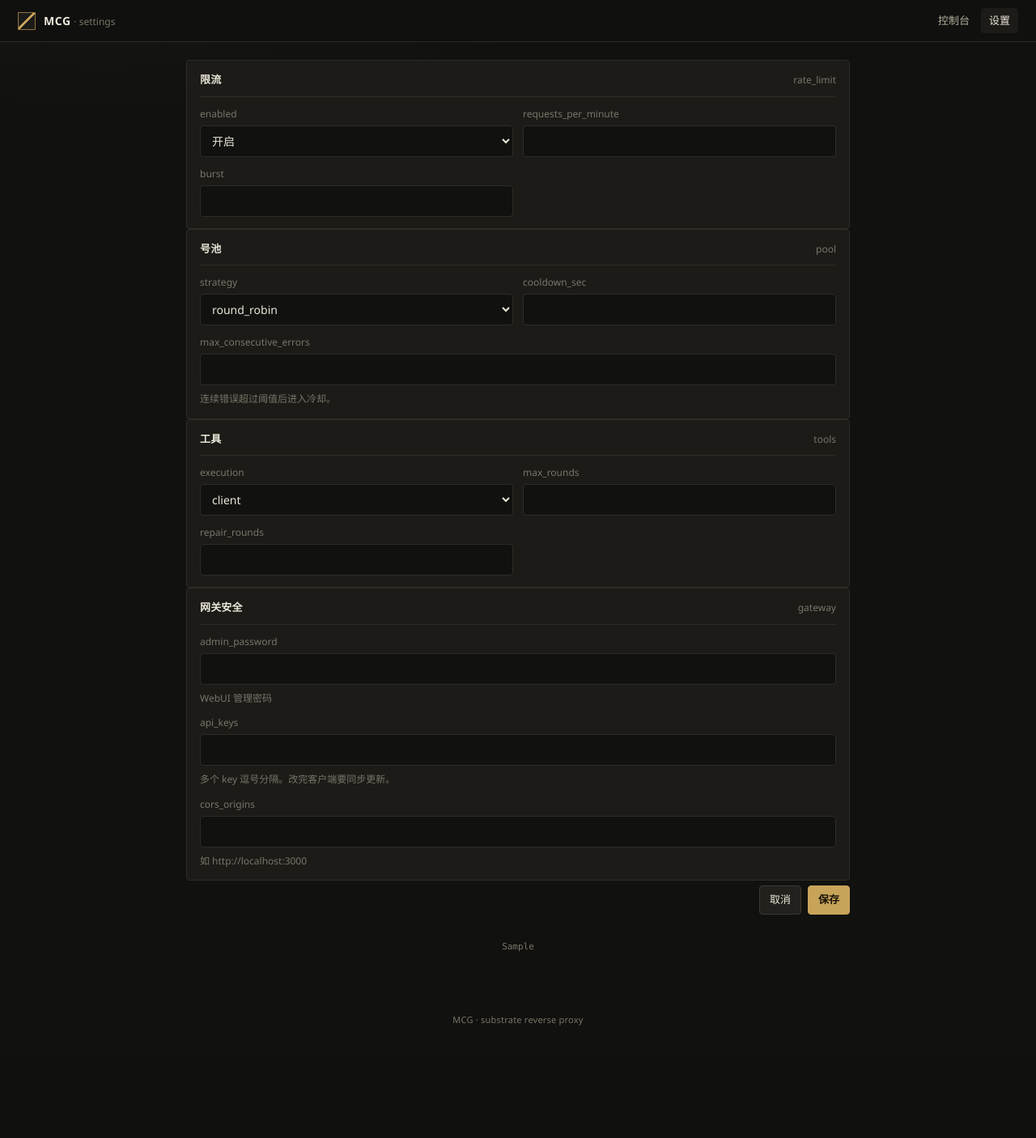
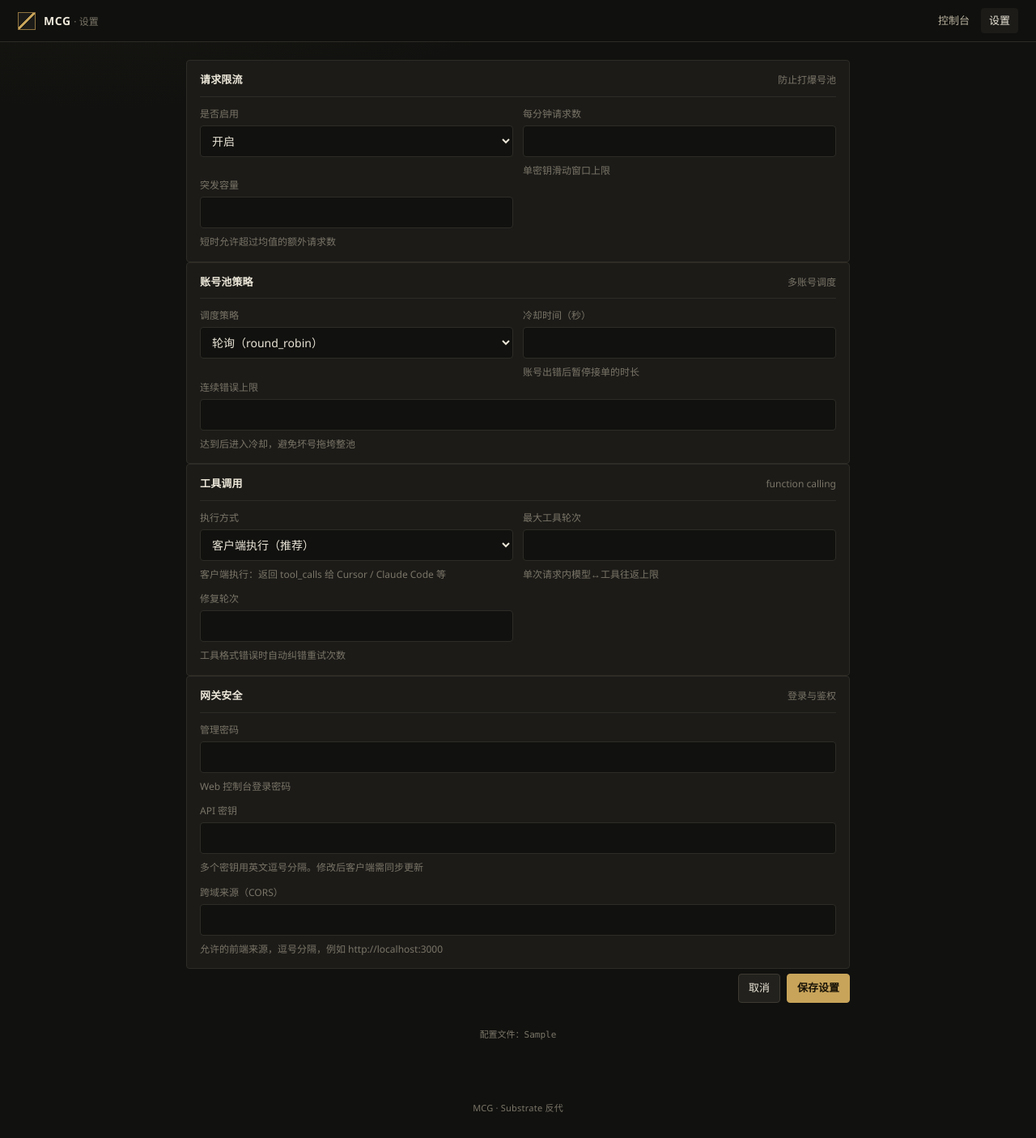
Before and after one commit to uefi2333/m365-copilot-gateway, a FastAPI app: template src/mcg/webui/templates/settings.html in a window 1280 px wide. Shown: the whole page at 81% size. Before the commit the page ends 1267 px from the top, so only its background shows below. Run offline with FastAPI, Linux system fonts and the light colour scheme; the template is opened without the code that fills it: most values are stand-ins (such as "Sample title", 1, 10 or a date in 2020); parts of the project's set-up code (start-up, migrations or seed data) failed here and were passed over.

Commit message:
fix(webui): Chinese settings; slim model list from 19 to 6

```diff
--- a/src/mcg/webui/templates/settings.html
+++ b/src/mcg/webui/templates/settings.html
@@ -12,7 +12,7 @@
       <div class="mark" aria-hidden="true"></div>
       <div>
         <a href="/ui"><strong>MCG</strong></a>
-        <span class="sub"> · settings</span>
+        <span class="sub"> · 设置</span>
       </div>
     </div>
     <nav class="nav">
@@ -23,112 +23,118 @@
 
   <main class="wrap" style="max-width:820px">
     {% if ok == "saved" %}
-      <div class="flash ok">设置已写入 config.yaml。部分项需重启生效。</div>
+      <div class="flash ok">设置已保存到 config.yaml。部分项需重启服务后生效。</div>
     {% elif err == "write" %}
-      <div class="flash err">写入失败: {{ msg }}</div>
+      <div class="flash err">写入失败：{{ msg }}</div>
     {% elif err == "auth" %}
-      <div class="flash err">请先登录</div>
+      <div class="flash err">请先登录管理后台</div>
     {% endif %}
 
     <form method="POST" action="/ui/settings/save">
       <section class="card">
-        <div class="hd"><h2>限流</h2><span class="meta">rate_limit</span></div>
+        <div class="hd"><h2>请求限流</h2><span class="meta">防止打爆号池</span></div>
         <div class="grid-2">
           <div class="field">
-            <label>enabled</label>
+            <label>是否启用</label>
             <select name="rate_limit.enabled">
               <option value="true" {% if config["rate_limit.enabled"] == True %}selected{% endif %}>开启</option>
               <option value="false" {% if config["rate_limit.enabled"] == False %}selected{% endif %}>关闭</option>
             </select>
           </div>
           <div class="field">
-            <label>requests_per_minute</label>
+            <label>每分钟请求数</label>
             <input name="rate_limit.requests_per_minute" value="{{ config.get('rate_limit.requests_per_minute', 60) }}" />
+            <p class="hint">单密钥滑动窗口上限</p>
           </div>
         </div>
         <div class="grid-2">
           <div class="field">
-            <label>burst</label>
+            <label>突发容量</label>
             <input name="rate_limit.burst" value="{{ config.get('rate_limit.burst', 10) }}" />
+            <p class="hint">短时允许超过均值的额外请求数</p>
           </div>
         </div>
       </section>
 
       <section class="card">
-        <div class="hd"><h2>号池</h2><span class="meta">pool</span></div>
+        <div class="hd"><h2>账号池策略</h2><span class="meta">多账号调度</span></div>
         <div class="grid-2">
           <div class="field">
-            <label>strategy</label>
+            <label>调度策略</label>
             <select name="pool.strategy">
-              <option value="round_robin" {% if config.get('pool.strategy') == 'round_robin' %}selected{% endif %}>round_robin</option>
-              <option value="sticky" {% if config.get('pool.strategy') == 'sticky' %}selected{% endif %}>sticky</option>
-              <option value="least_load" {% if config.get('pool.strategy') == 'least_load' %}selected{% endif %}>least_load</option>
+              <option value="round_robin" {% if config.get('pool.strategy') == 'round_robin' %}selected{% endif %}>轮询（round_robin）</option>
+              <option value="sticky" {% if config.get('pool.strategy') == 'sticky' %}selected{% endif %}>粘性（sticky，同用户跟号）</option>
+              <option value="least_load" {% if config.get('pool.strategy') == 'least_load' %}selected{% endif %}>最少负载（least_load）</option>
             </select>
           </div>
           <div class="field">
-            <label>cooldown_sec</label>
+            <label>冷却时间（秒）</label>
             <input name="pool.cooldown_sec" value="{{ config.get('pool.cooldown_sec', 60) }}" />
+            <p class="hint">账号出错后暂停接单的时长</p>
           </div>
         </div>
         <div class="field">
-          <label>max_consecutive_errors</label>
+          <label>连续错误上限</label>
           <input name="pool.max_consecutive_errors" value="{{ config.get('pool.max_consecutive_errors', 3) }}" />
-          <p class="hint">连续错误超过阈值后进入冷却。</p>
+          <p class="hint">达到后进入冷却，避免坏号拖垮整池</p>
         </div>
       </section>
 
       <section class="card">
-        <div class="hd"><h2>工具</h2><span class="meta">tools</span></div>
+        <div class="hd"><h2>工具调用</h2><span class="meta">function calling</span></div>
         <div class="grid-2">
           <div class="field">
-            <label>execution</label>
+            <label>执行方式</label>
             <select name="tools.execution">
-              <option value="client" {% if config.get('tools.execution') == 'client' %}selected{% endif %}>client</option>
-              <option value="local" {% if config.get('tools.execution') == 'local' %}selected{% endif %}>local</option>
+              <option value="client" {% if config.get('tools.execution') == 'client' %}selected{% endif %}>客户端执行（推荐）</option>
+              <option value="local" {% if config.get('tools.execution') == 'local' %}selected{% endif %}>网关本地执行</option>
             </select>
+            <p class="hint">客户端执行：返回 tool_calls 给 Cursor / Claude Code 等</p>
           </div>
           <div class="field">
-            <label>max_rounds</label>
+            <label>最大工具轮次</label>
             <input name="tools.max_rounds" value="{{ config.get('tools.max_rounds', 8) }}" />
+            <p class="hint">单次请求内模型↔工具往返上限</p>
           </div>
         </div>
         <div class="grid-2">
           <div class="field">
-            <label>repair_rounds</label>
+            <label>修复轮次</label>
             <input name="tools.repair_rounds" value="{{ config.get('tools.repair_rounds', 1) }}" />
+            <p class="hint">工具格式错误时自动纠错重试次数</p>
           </div>
         </div>
       </section>
 
       <section class="card">
-        <div class="hd"><h2>网关安全</h2><span class="meta">gateway</span></div>
+        <div class="hd"><h2>网关安全</h2><span class="meta">登录与鉴权</span></div>
         <div class="field">
-          <label>admin_password</label>
+          <label>管理密码</label>
           <input name="gateway.admin_password" type="password" value="{{ config.get('gateway.admin_password', '') }}" />
-          <p class="hint">WebUI 管理密码</p>
+          <p class="hint">Web 控制台登录密码</p>
         </div>
         <div class="field">
-          <label>api_keys</label>
+          <label>API 密钥</label>
           <input name="gateway.api_keys" value="{{ config.get('gateway.api_keys', '') }}" />
           <input type="hidden" name="gateway.api_keys_raw" value="" />
-          <p class="hint">多个 key 逗号分隔。改完客户端要同步更新。</p>
+          <p class="hint">多个密钥用英文逗号分隔。修改后客户端需同步更新</p>
         </div>
         <div class="field">
-          <label>cors_origins</label>
+          <label>跨域来源（CORS）</label>
           <input name="gateway.cors_origins" value="{{ config.get('gateway.cors_origins', '') }}" />
-          <p class="hint">如 http://localhost:3000</p>
+          <p class="hint">允许的前端来源，逗号分隔，例如 http://localhost:3000</p>
         </div>
       </section>
 
       <div class="actions">
         <a href="/ui" class="btn">取消</a>
-        <button type="submit" class="btn primary">保存</button>
+        <button type="submit" class="btn primary">保存设置</button>
       </div>
     </form>
 
-    <div class="pathline">{{ config_path }}</div>
+    <div class="pathline">配置文件：{{ config_path }}</div>
   </main>
 
-  <footer class="foot">MCG · substrate reverse proxy</footer>
+  <footer class="foot">MCG · Substrate 反代</footer>
 </body>
 </html>
```
Also changed, not shown: config.example.yaml (+15 -9 lines), src/mcg/models_catalog.py (+31 -35 lines), src/mcg/models_probe.py (+7 -18 lines), src/mcg/webui/templates/dashboard.html (+5 -5 lines).
